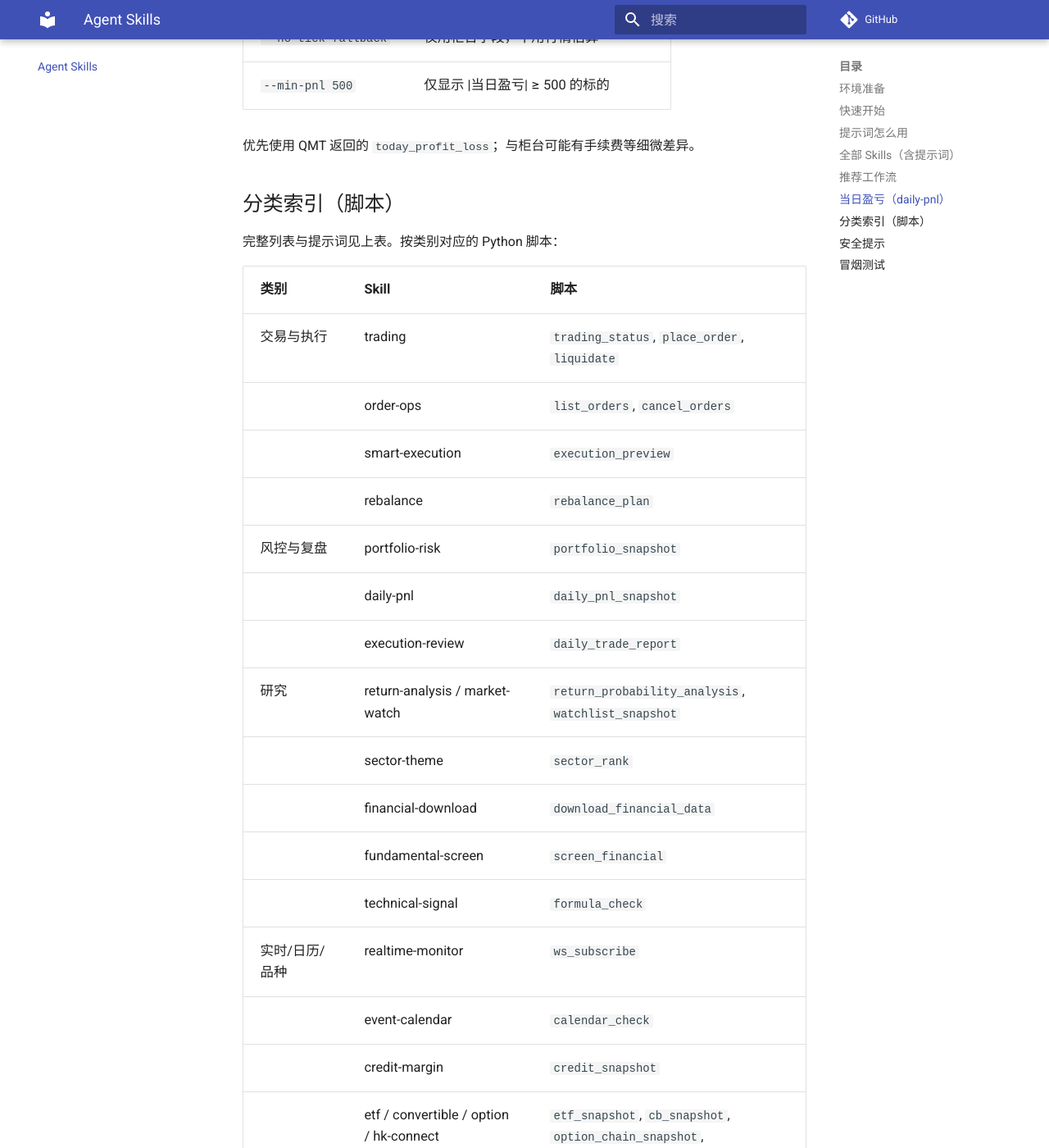
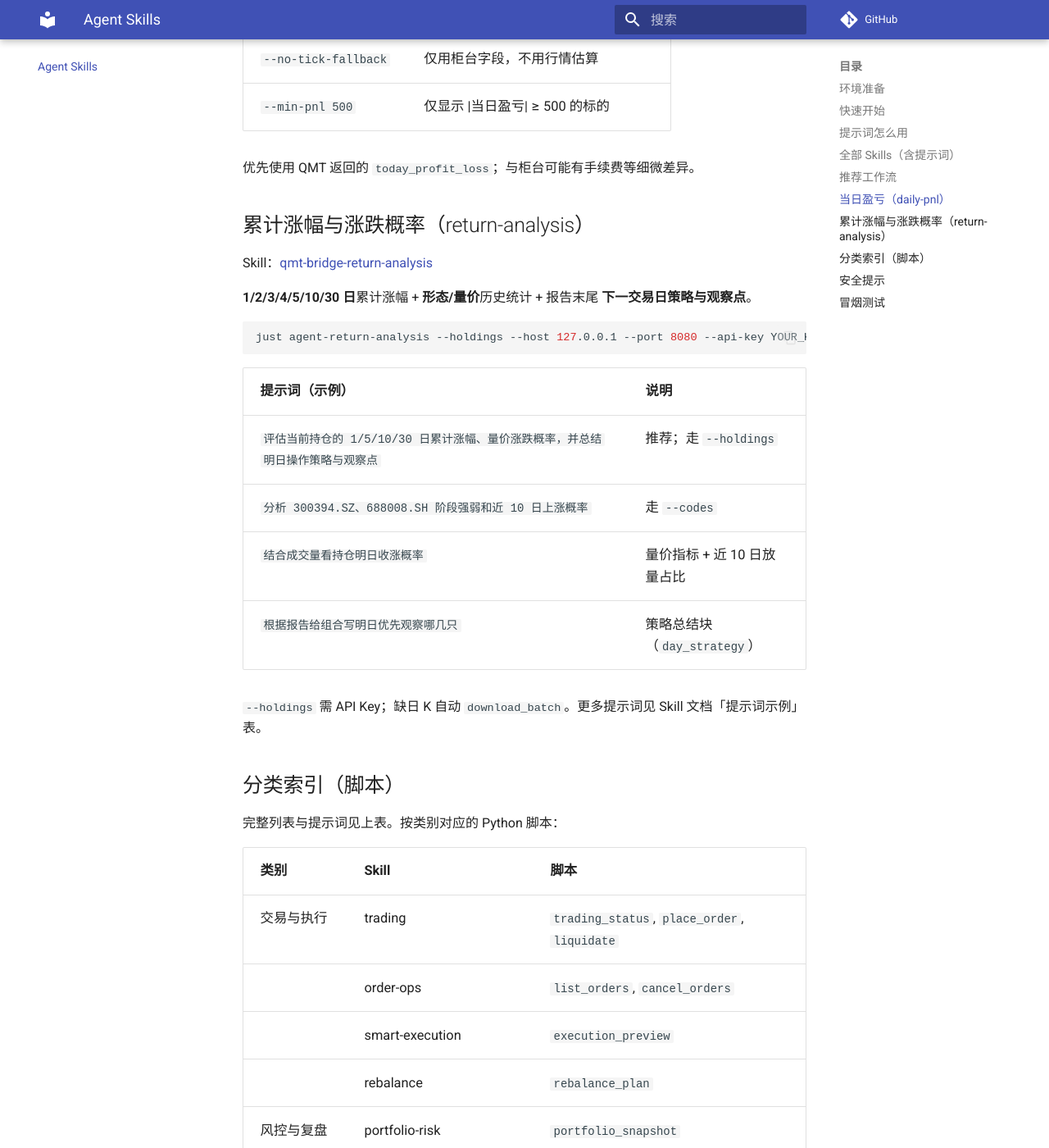
Before and after one commit to atorber/qmt-trading-skill, an MkDocs documentation site: the page built from docs/agent-skills.md, in a window 1280 px wide and 1400 px high, scrolled down 5137 px. Shown: the whole window at 82% size. Built offline with MkDocs 1.6.1 and Material for MkDocs 9.7.7, drawn with Linux system fonts in a browser that asks for light colours; comment, search, counter and statistics services are not loaded; some of the changed text lies outside the part shown.

Commit message:
docs: 更新 `return-analysis` 技能文档以增强功能描述
- 修改 `agent-return-analysis` 的功能描述，强调支持持仓分析与明日策略总结
- 更新相关文档，反映技能的使用示例与参数说明
- 在 `skills/README.md` 和 `agent-skills.md` 中同步更新，确保一致性

Co-authored-by: Cursor <cursoragent@cursor.com>

````diff
--- a/docs/agent-skills.md
+++ b/docs/agent-skills.md
@@ -63,7 +63,7 @@ python skills/qmt-bridge-daily-pnl/scripts/daily_pnl_snapshot.py \
 | [qmt-bridge-portfolio-risk](../skills/qmt-bridge-portfolio-risk/SKILL.md) | 组合风险 | `agent-portfolio-risk` | `组合风险快照` · `持仓集中度是否过高` · `下单前现金够不够、有没有 T+1` |
 | [qmt-bridge-daily-pnl](../skills/qmt-bridge-daily-pnl/SKILL.md) | 当日盈亏 | `agent-daily-pnl` | `今天账户盈亏多少` · `分标的列当日盈亏表` · `包含今天买卖和已清仓的盈亏` |
 | [qmt-bridge-order-ops](../skills/qmt-bridge-order-ops/SKILL.md) | 查单、撤单 | `agent-list-orders` | `查今日委托和可撤单` · `撤销 order_id 为 xxx 的委托` |
-| [qmt-bridge-return-analysis](../skills/qmt-bridge-return-analysis/SKILL.md) | 累计涨幅/概率 | `agent-return-analysis` | `1/5/10/30日涨幅多少` · `近10日K线上涨概率` |
+| [qmt-bridge-return-analysis](../skills/qmt-bridge-return-analysis/SKILL.md) | 累计涨幅/概率 | `agent-return-analysis` | `评估持仓涨幅概率并总结明日策略` · `1/5/10/30日阶段强弱` · `量价形态次日统计` |
 | [qmt-bridge-market-watch](../skills/qmt-bridge-market-watch/SKILL.md) | 自选快照 | `agent-watchlist` | `自选行情快照` · `盘前看下指数和自选涨跌` |
 | [qmt-bridge-sector-theme](../skills/qmt-bridge-sector-theme/SKILL.md) | 板块排序 | `agent-sector-rank` | `板块内涨幅排名` · `今天行业强弱怎么排` |
 | [qmt-bridge-financial-download](../skills/qmt-bridge-financial-download/SKILL.md) | 下载财报 | `agent-download-financial` | `下载财报到 Bridge 缓存` · `补全这几只股票的财务数据` |
@@ -91,7 +91,7 @@ calendar → watchlist / sector-rank
 | 阶段 | just 命令 | 说明 | 提示词示例 |
 |------|-----------|------|------------|
 | 日历 | `agent-calendar` | 是否交易日 | `今天是不是交易日` |
-| 强弱 | `agent-return-analysis` / `agent-watchlist` | 阶段涨幅、自选 | `N日累计涨幅` · `涨跌概率` |
+| 强弱 | `agent-return-analysis` / `agent-watchlist` | 持仓/阶段涨幅 | `评估持仓涨幅概率并总结明日策略` · `指定股票 N 日涨幅对比` |
 | 看盘 | `agent-sector-rank` | 板块 | `板块内涨幅排名` |
 | 研究 | `agent-download-financial` / `agent-screen-financial` | 财报 | `下载财报到 Bridge 缓存` · `按 ROE、EPS 做基本面筛选` |
 | 风控 | `agent-portfolio-risk` | 集中度、现金 | `组合风险快照` · `下单前现金够不够` |
@@ -122,6 +122,25 @@ Skill：[qmt-bridge-daily-pnl](../skills/qmt-bridge-daily-pnl/SKILL.md)
 | `--min-pnl 500` | 仅显示 \|当日盈亏\| ≥ 500 的标的 |
 
 优先使用 QMT 返回的 `today_profit_loss`；与柜台可能有手续费等细微差异。
+
+## 累计涨幅与涨跌概率（return-analysis）
+
+Skill：[qmt-bridge-return-analysis](../skills/qmt-bridge-return-analysis/SKILL.md)
+
+**1/2/3/4/5/10/30 日**累计涨幅 + **形态/量价**历史统计 + 报告末尾 **下一交易日策略与观察点**。
+
+```bash
+just agent-return-analysis --holdings --host 127.0.0.1 --port 8080 --api-key YOUR_KEY
+```
+
+| 提示词（示例） | 说明 |
+|----------------|------|
+| `评估当前持仓的 1/5/10/30 日累计涨幅、量价涨跌概率，并总结明日操作策略与观察点` | 推荐；走 `--holdings` |
+| `分析 300394.SZ、688008.SH 阶段强弱和近 10 日上涨概率` | 走 `--codes` |
+| `结合成交量看持仓明日收涨概率` | 量价指标 + 近 10 日放量占比 |
+| `根据报告给组合写明日优先观察哪几只` | 策略总结块（`day_strategy`） |
+
+`--holdings` 需 API Key；缺日 K 自动 `download_batch`。更多提示词见 Skill 文档「提示词示例」表。
 
 ## 分类索引（脚本）
 
````
Also changed, not shown: docs/development.md (+1 -1 lines), skills/README.md (+1 -1 lines), skills/qmt-bridge-return-analysis/SKILL.md (+23 -3 lines), skills/qmt-bridge-return-analysis/scripts/README.md (+2 -0 lines).
